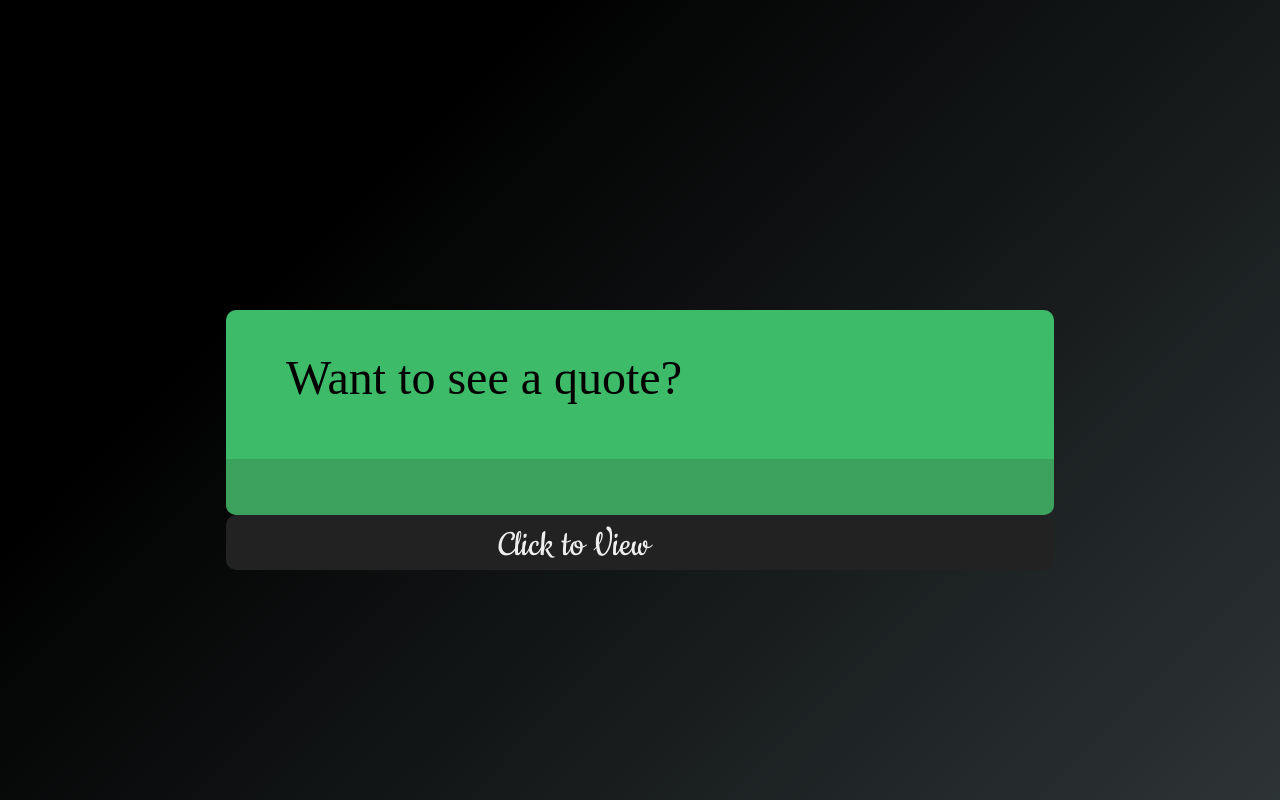
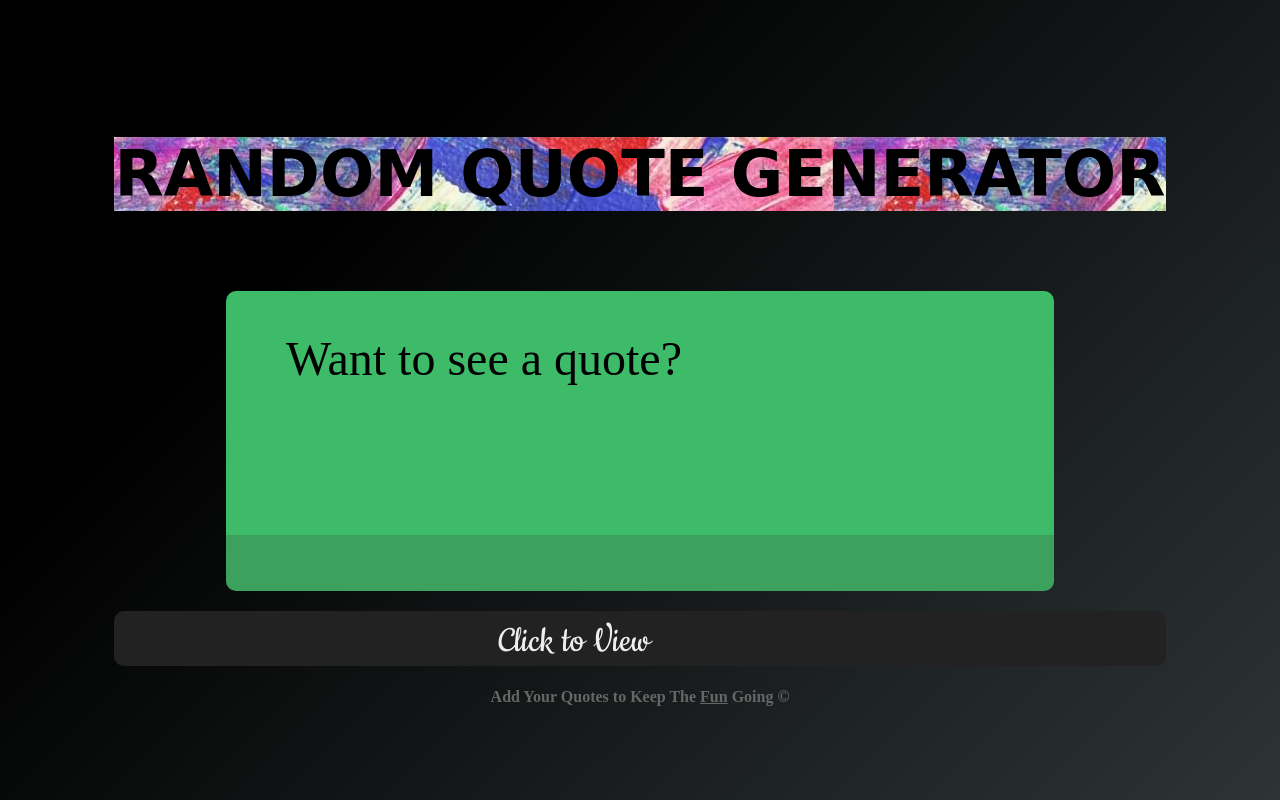
Before and after one commit to faithgaiciumia/Javascript-Random-Quotes-Generator, a plain HTML site: page index.html in a window 1280 px wide. Drawn offline with Linux system fonts and the light colour scheme.

Commit message:
Added Page Header

```diff
--- a/css/main.css
+++ b/css/main.css
@@ -6,6 +6,9 @@ html {
   background-color: #2d3436;
   background-image: linear-gradient(315deg, #2d3436 0%, #000000 74%);
 }
+/*body {
+				background-image: url(image/bg-art.jpg);
+				}*/
 #quote-box {
   width: 60vw;
   margin: 10vh auto 0;
--- a/index.html
+++ b/index.html
@@ -9,8 +9,16 @@
     <title>Random Quote Generator</title>
   </head>
   <body>
-    <div id="quote-box">
-      <div>
+  <div style="background-image: url(image/bg-art.jpg);">
+  				<span style="text-transform: uppercase; font-size: 4em;">
+  				  <p style="text-align: center; font-family: cursive;">
+  				  <b> Random Quote Generator</b></p>
+  				</span>
+  </div>
+
+  <section>
+    <div id="quote-box" style="margin-bottom: 20px;">
+      <div style="height: 10em;">
         <p class="insert-quote" id="quote">
           Want to see a quote?
         </p>
@@ -25,5 +33,9 @@
     <div id="circle">
     </div></div>
     <script src="scripts/app.js"></script>
+    </section>
+    <span>
+    <h4 style="text-align: center; color: #666666;">Add Your Quotes to Keep The <u>Fun</u> Going &copy</h4>
+    </span>
   </body>
 </html>
```
Also changed, not shown: image/bg-art.jpg (added).
